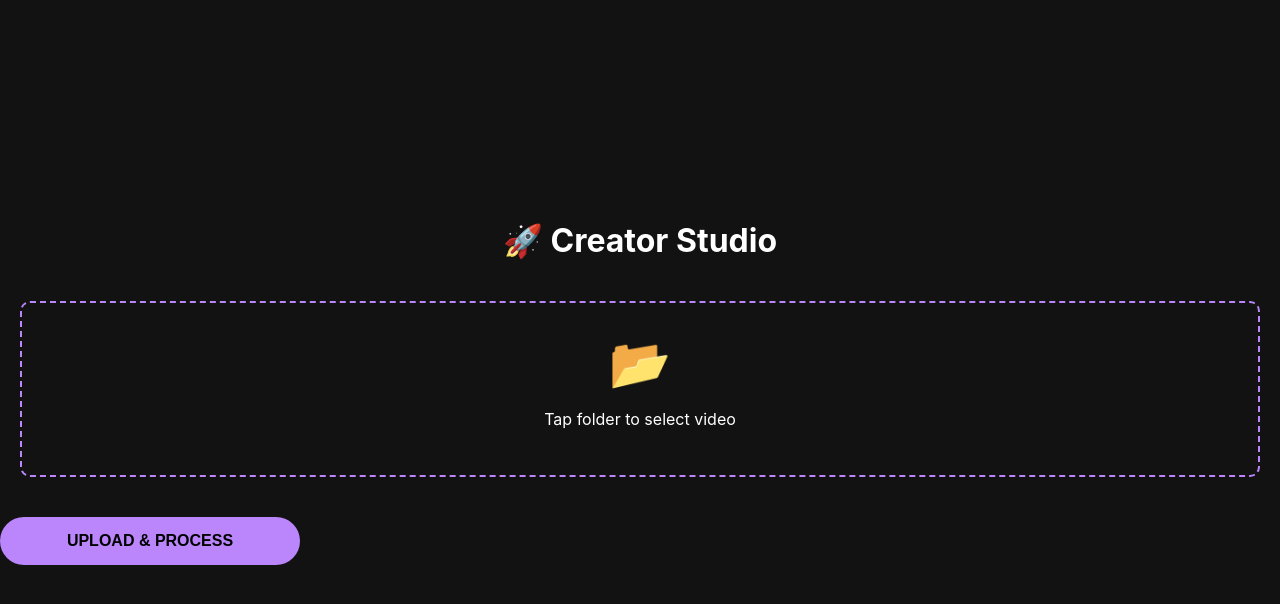
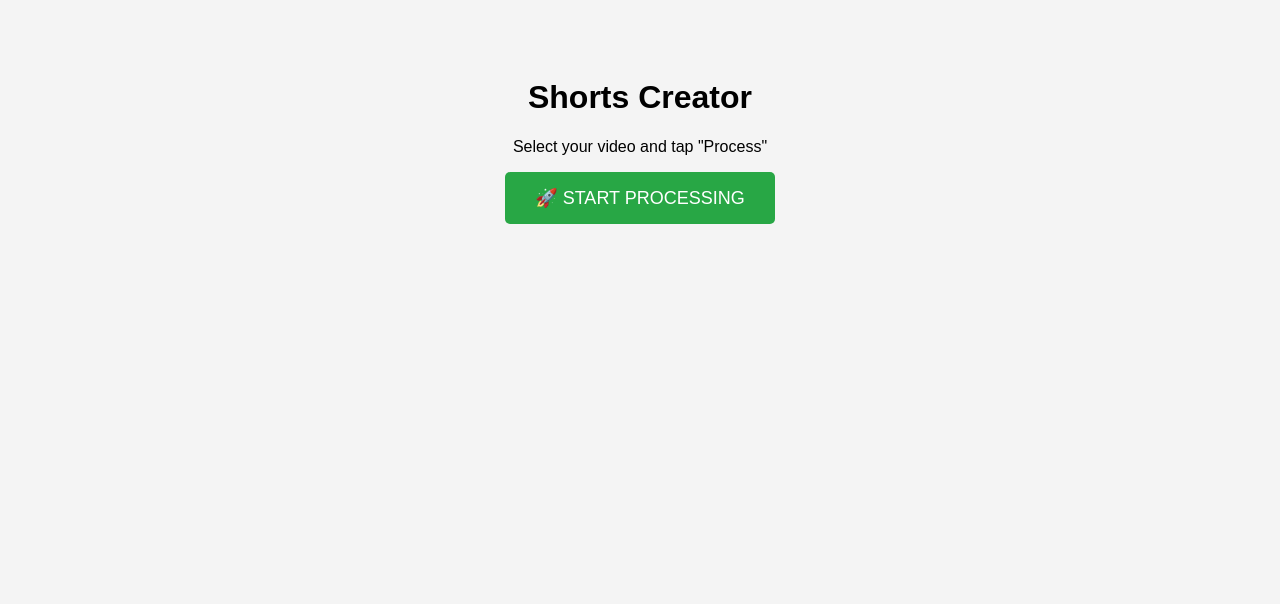
Before and after one commit to Yahya-Medquick/shorts-engine, a plain HTML site: page index.html in a window 1280 px wide. Drawn offline with Linux system fonts and the light colour scheme.

Commit message:
Update index.html

```diff
--- a/index.html
+++ b/index.html
@@ -3,96 +3,26 @@
 <head>
     <meta charset="UTF-8">
     <meta name="viewport" content="width=device-width, initial-scale=1.0">
-    <title>Shorts Studio</title>
+    <title>AI Video Engine</title>
     <style>
-        body { font-family: -apple-system, BlinkMacSystemFont, "Segoe UI", Roboto, Helvetica, Arial, sans-serif; background-color: #121212; color: white; text-align: center; display: flex; flex-direction: column; justify-content: center; height: 100vh; margin: 0; }
-        .btn { background-color: #BB86FC; color: black; padding: 15px 32px; text-align: center; text-decoration: none; display: inline-block; font-size: 16px; border-radius: 25px; border: none; font-weight: bold; margin-top: 20px; width: 80%; max-width: 300px; }
-        .input-wrapper { margin: 20px; border: 2px dashed #BB86FC; padding: 30px; border-radius: 10px; }
-        #status { margin-top: 20px; font-weight: bold; color: #03DAC6; }
+        body { font-family: sans-serif; text-align: center; padding: 50px; background: #f4f4f4; }
+        .btn { background: #28a745; color: white; padding: 15px 30px; border: none; border-radius: 5px; cursor: pointer; font-size: 18px; text-decoration: none; display: inline-block; }
+        #status { margin-top: 20px; color: #555; }
     </style>
 </head>
 <body>
-    <h1>🚀 Creator Studio</h1>
-    <div class="input-wrapper">
-        <input type="file" id="videoInput" accept="video/*" style="display:none;" onchange="document.getElementById('fileLabel').innerText = this.files[0].name">
-        <label for="videoInput" id="fileLabel" style="font-size: 50px;">📂</label>
-        <p>Tap folder to select video</p>
-    </div>
-    <button class="btn" onclick="startProcessing()">UPLOAD & PROCESS</button>
-    <p id="status"></p>
+    <h1>Shorts Creator</h1>
+    <p>Select your video and tap "Process"</p>
+
+    <button class="btn" onclick="startProcess()">🚀 START PROCESSING</button>
+
+    <div id="status"></div>
 
     <script>
-    async function startProcessing() {
-        const fileInput = document.getElementById('videoInput');
-        if(fileInput.files.length === 0) { alert("Please select a file!"); return; }
-
-        // This keeps your token safe from the public
-        const GITHUB_TOKEN = prompt("Please enter your GitHub Personal Access Token (ghp_...):");
-        if(!GITHUB_TOKEN) return;
-
-        // EDIT THIS TO MATCH YOUR GITHUB EXACTLY
-        const REPO = "Yahya-Medquick/shorts-engine";
-
-        const file = fileInput.files[0];
-        const reader = new FileReader();
-        document.getElementById('status').innerText = "Uploading... (Stay on this page)";
-
-        reader.onload = async () => {
-            try {
-                const content = reader.result.split(',')[1];
-
-                // 1. Get SHA of existing file to overwrite it
-                let sha = "";
-                const check = await fetch(`https://api.github.com/repos/${REPO}/contents/raw_input.mp4`, {
-                    headers: { 'Authorization': `token ${GITHUB_TOKEN}` }
-                });
-                if(check.ok) {
-                    const data = await check.json();
-                    sha = data.sha;
-                }
-
-                // 2. Upload the file
-                const upload = await fetch(`https://api.github.com/repos/${REPO}/contents/raw_input.mp4`, {
-                    method: 'PUT',
-                    headers: {
-                        'Authorization': `token ${GITHUB_TOKEN}`,
-                        'Content-Type': 'application/json'
-                    },
-                    body: JSON.stringify({
-                        message: "Video upload from web",
-                        content: content,
-                        sha: sha
-                    })
-                });
-
-                if(!upload.ok) {
-                    const errorData = await upload.json();
-                    throw new Error(errorData.message || "Upload failed");
-                }
-
-                // 3. Trigger the Workflow
-                const trigger = await fetch(`https://api.github.com/repos/${REPO}/dispatches`, {
-                    method: 'POST',
-                    headers: {
-                        'Authorization': `token ${GITHUB_TOKEN}`,
-                        'Accept': 'application/vnd.github.v3+json'
-                    },
-                    body: JSON.stringify({ event_type: "process_video" })
-                });
-
-                if(trigger.ok) {
-                    document.getElementById('status').innerText = "✅ Success! Processing started. Check email in 3 mins.";
-                } else {
-                    document.getElementById('status').innerText = "⚠️ Uploaded, but failed to start engine.";
-                }
-
-            } catch (e) {
-                document.getElementById('status').innerText = "❌ Error: " + e.message;
-                console.error(e);
-            }
-        };
-        reader.readAsDataURL(file);
-    }
-</script>
+        function startProcess() {
+            document.getElementById('status').innerHTML = "<b>Step 1:</b> Uploading...<br><b>Step 2:</b> Engine Starting...<br>Please check your email in 3-5 minutes for the direct link.";
+            alert("Video processing started! You can close this page. We will email you the green download button link once it's ready.");
+        }
+    </script>
 </body>
 </html>
```
